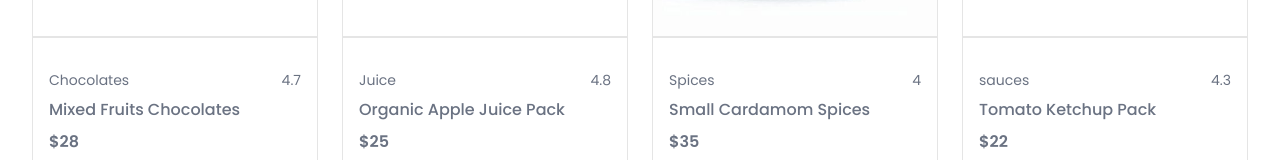
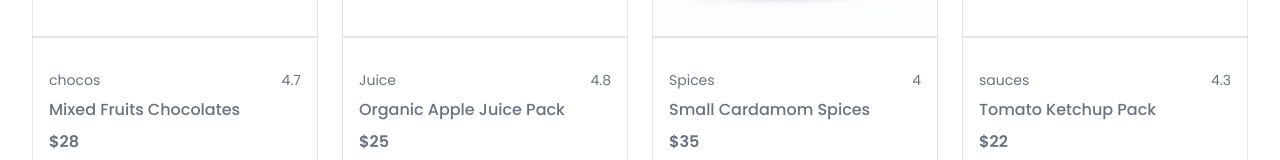
Before and after one commit to mahedizaman/berry_clone, a Next.js app: page / in a window 1280 px wide. Shown: the part 2312-2472 px from the top of the page. Built offline with nearby package versions, Linux system fonts and the light colour scheme.

Commit message:
category added

```diff
--- a/src/app/page.js
+++ b/src/app/page.js
@@ -1,17 +1,26 @@
+"use client";
+
+import React, { useState } from "react";
 import CategoryDropdown from "@/components/CategoryDropdown";
 import Container from "@/components/Container";
 import DayOFDeal from "@/components/DayOFDeal";
 import Hero from "@/components/Hero";
-import React from "react";
 
-const page = () => {
+const Page = () => {
+  const [selectedCategory, setSelectedCategory] = useState("");
+
   return (
     <Container>
       <Hero />
-      <CategoryDropdown />
-      <DayOFDeal />
+
+      <CategoryDropdown
+        selectedCategory={selectedCategory}
+        onSelectCategory={setSelectedCategory}
+      />
+
+      <DayOFDeal selectedCategory={selectedCategory} />
     </Container>
   );
 };
 
-export default page;
+export default Page;
--- a/src/components/CategoryDropdown.jsx
+++ b/src/components/CategoryDropdown.jsx
@@ -1,37 +1,47 @@
-import React from 'react'
-import Container from './Container'
-import { DropdownMenu, DropdownMenuContent, DropdownMenuItem, DropdownMenuLabel, DropdownMenuTrigger } from './ui/dropdown-menu';
-import {  ChevronsDown, Search } from 'lucide-react';
+"use client";
 
-const CategoryDropdown = () => {
+import React from "react";
+import Container from "./Container";
+import {
+  DropdownMenu,
+  DropdownMenuContent,
+  DropdownMenuItem,
+  DropdownMenuLabel,
+  DropdownMenuTrigger,
+} from "./ui/dropdown-menu";
+import { ChevronsDown } from "lucide-react";
+
+const CategoryDropdown = ({ selectedCategory, onSelectCategory }) => {
   return (
     <Container className="pt-10 pb-8">
       <DropdownMenu>
         <DropdownMenuTrigger className="flex gap-1 items-center border-2 border-gray-500 px-4 py-1 rounded-md text-sm">
           Filter by Category <ChevronsDown size={14} />
         </DropdownMenuTrigger>
+
         <DropdownMenuContent className="mx-4">
-          <DropdownMenuLabel>
-
-            <form className="w-full">
-              <input
-                type="text"
-                name="query"
-                placeholder="Search for products"
-                className="bg-gray-50 text-gray-800 px-4 py-2.5 focus:outline-hidden focus:ring-2 focus:ring-blue-300 focus:ring-opacity-50 border border-gray-200 w-full max-w-4xl rounded-md hoverEffect"
-              />
-            </form>
-          </DropdownMenuLabel>
-          <DropdownMenuItem>Juice</DropdownMenuItem>
-          <DropdownMenuItem>Spices</DropdownMenuItem>
-          <DropdownMenuItem>Snacks</DropdownMenuItem>
-          <DropdownMenuItem>Chocos</DropdownMenuItem>
-          <DropdownMenuItem>Chips</DropdownMenuItem>
-          <DropdownMenuItem>Sauces</DropdownMenuItem>
+          <DropdownMenuItem onClick={() => onSelectCategory("juice")}>
+            Juice
+          </DropdownMenuItem>
+          <DropdownMenuItem onClick={() => onSelectCategory("spices")}>
+            Spices
+          </DropdownMenuItem>
+          <DropdownMenuItem onClick={() => onSelectCategory("snacks")}>
+            Snacks
+          </DropdownMenuItem>
+          <DropdownMenuItem onClick={() => onSelectCategory("chocos")}>
+            Chocos
+          </DropdownMenuItem>
+          <DropdownMenuItem onClick={() => onSelectCategory("chips")}>
+            Chips
+          </DropdownMenuItem>
+          <DropdownMenuItem onClick={() => onSelectCategory("sauces")}>
+            Sauces
+          </DropdownMenuItem>
         </DropdownMenuContent>
       </DropdownMenu>
     </Container>
   );
-}
+};
 
-export default CategoryDropdown
+export default CategoryDropdown;
--- a/src/components/DayOFDeal.jsx
+++ b/src/components/DayOFDeal.jsx
@@ -11,9 +11,16 @@ import { Eye, Heart, Share, ShoppingCart } from "lucide-react";
 import { useCart } from "@/context/CartContext";
 import toast from "react-hot-toast";
 
-const DayOFDeal = () => {
+const DayOFDeal = ({ selectedCategory }) => {
   const router = useRouter();
   const { addToCart } = useCart();
+
+  // Filter logic
+  const filteredProducts = selectedCategory
+    ? cartData.filter(
+        (item) => item.category.toLowerCase() === selectedCategory.toLowerCase()
+      )
+    : cartData;
 
   return (
     <Container className="mb-20">
@@ -26,8 +33,14 @@ const DayOFDeal = () => {
         </p>
       </div>
 
+      {/* If no product found */}
+      {filteredProducts.length === 0 && (
+        <p className="text-gray-500 text-lg">No products found.</p>
+      )}
+
+      {/* Product grid */}
       <div className="grid grid-cols-1 sm:grid-cols-2 md:grid-cols-3 lg:grid-cols-4 gap-6">
-        {cartData.map((item) => (
+        {filteredProducts.map((item) => (
           <div
             key={item.id}
             className="border rounded-lg overflow-hidden group"
@@ -65,13 +78,16 @@ const DayOFDeal = () => {
                 </div>
               </div>
             </Link>
+
             <div className="p-4 flex flex-col gap-2 border-t-2 py-8">
               <div className="flex justify-between text-gray-500 text-sm">
                 <p>{item.category}</p>
                 <p>{item.rating}</p>
               </div>
+
               <h4 className="font-medium text-gray-500">{item.heading}</h4>
               <p className="font-semibold text-gray-500">{`$${item.price}`}</p>
+
               <Button
                 onClick={() => {
                   addToCart(item);
--- a/src/data/cartData.js
+++ b/src/data/cartData.js
@@ -98,7 +98,7 @@ const cartData = [
   {
     id: 9,
     image: "/assets/images/cart/cart9.jpg",
-    category: "Chocolates",
+    category: "chocos",
     heading: "Mixed Fruits Chocolates",
     rating: 4.7,
     price: 28,
```
